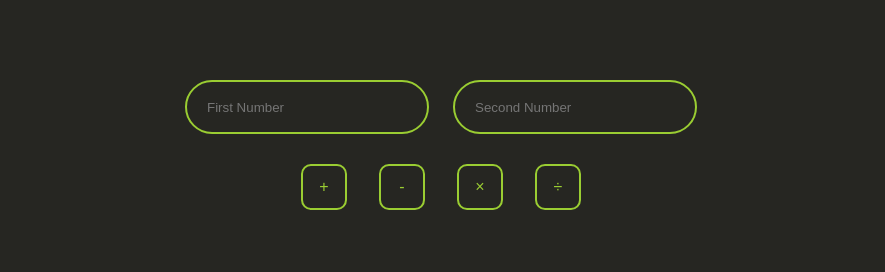
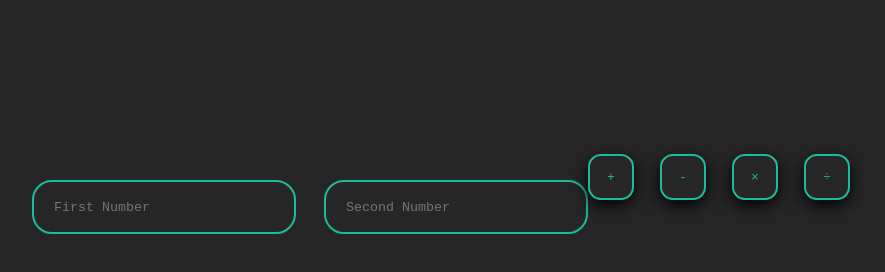
Before and after one commit to MohammadHaedari/js-calculator, a plain HTML site: page index.html in a window 1280 px wide. Shown: the whole page, without its empty margins (199-1084 px from the left). Drawn offline with Linux system fonts and the light colour scheme.

Commit message:
Update style.css

```diff
--- a/style.css
+++ b/style.css
@@ -1,24 +1,30 @@
 *{
     margin: 0;
     padding: 0;
+    font-family: monospace
 }
 body{
-    background-color: #262622;
+    background-color: #262626;
+    display: flex;
+    justify-content: center;
+    align-items: center;
+    align-content: center;
+    padding-top: 100px;
 }
 .numbers{
     text-align: center;
     margin-top: 80px;
 }
 .numbers input{
-    width: 200px;
+    width: 220px;
     height: 50px;
     outline: none;
-    border-radius: 50px;
+    border-radius: 20px;
     padding:0 20px 0 20px;
-    border: 2px solid yellowgreen;
+    border: 2px solid #1ABC9C;
     background: none;
-    color: yellowgreen;
-    transition: all ease .4s
+    color: #1ABC9C;
+    transition: all ease .3s
 }
 .numbers input:first-child{
     margin-right: 20px;
@@ -31,28 +37,29 @@ body{
     align-items: center;
     align-content: center;
     gap: 2rem;
-    margin-top: 30px;
+    margin-top: 20px;
 }
 .operators button{
-    color: yellowgreen;
+    color: #1ABC9C;
     background: none;
     outline: none;
-    border: 2px solid yellowgreen;
-    border-radius: 10px;
+    border: 2px solid #1ABC9C;
+    border-radius: 13px;
     width: 46px;
     height: 46px;
-    transition: all ease .4s;
+    transition: all ease .3s;
     font-size: 1rem;
+    box-shadow: 0px 5px 16px #000;
 }
 .operators button:hover{
-    transform: translateY(-8px);
-    border-color: #8E44AD;
+    border-color: #1ABC9C;
     color: #fff;
-    box-shadow: 0px 10px 10px #000;
-    background: #8E44AD;
+    background: #1ABC9C;
+    transform: translateY(3px);
+    box-shadow: 0px 0px 0px #000;
 }
 .numbers input:hover{
-    border-color: #8E44AD;
+    border-color: #1ABC9C;
     color: #f1f1f1;
 }
 .answer{
@@ -61,7 +68,7 @@ body{
 }
 #answerplace{
     text-align: center;
-    color: yellowgreen;
+    color: #1ABC9C;
 }
 @media screen and (max-width: 600px){
     .numbers{
```
